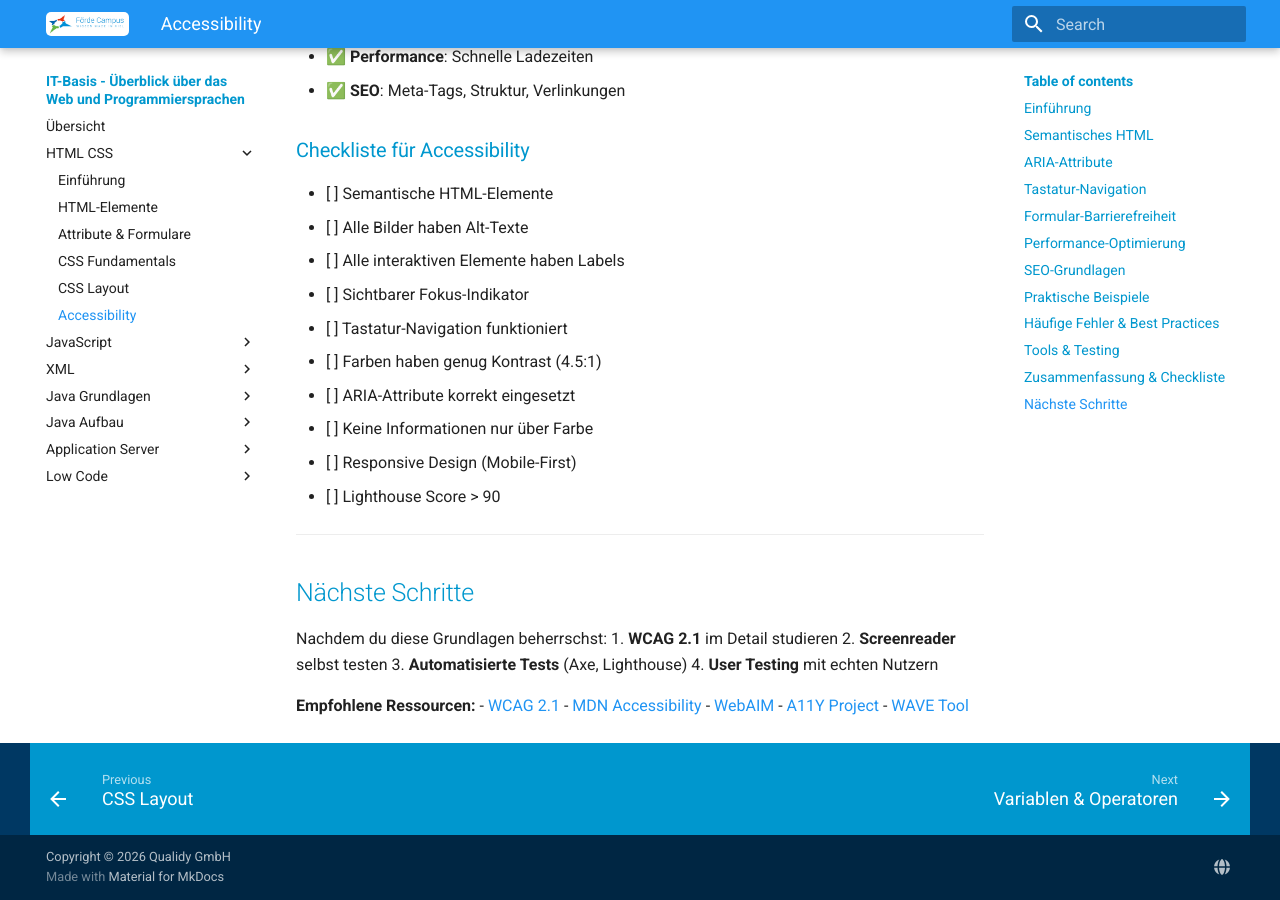
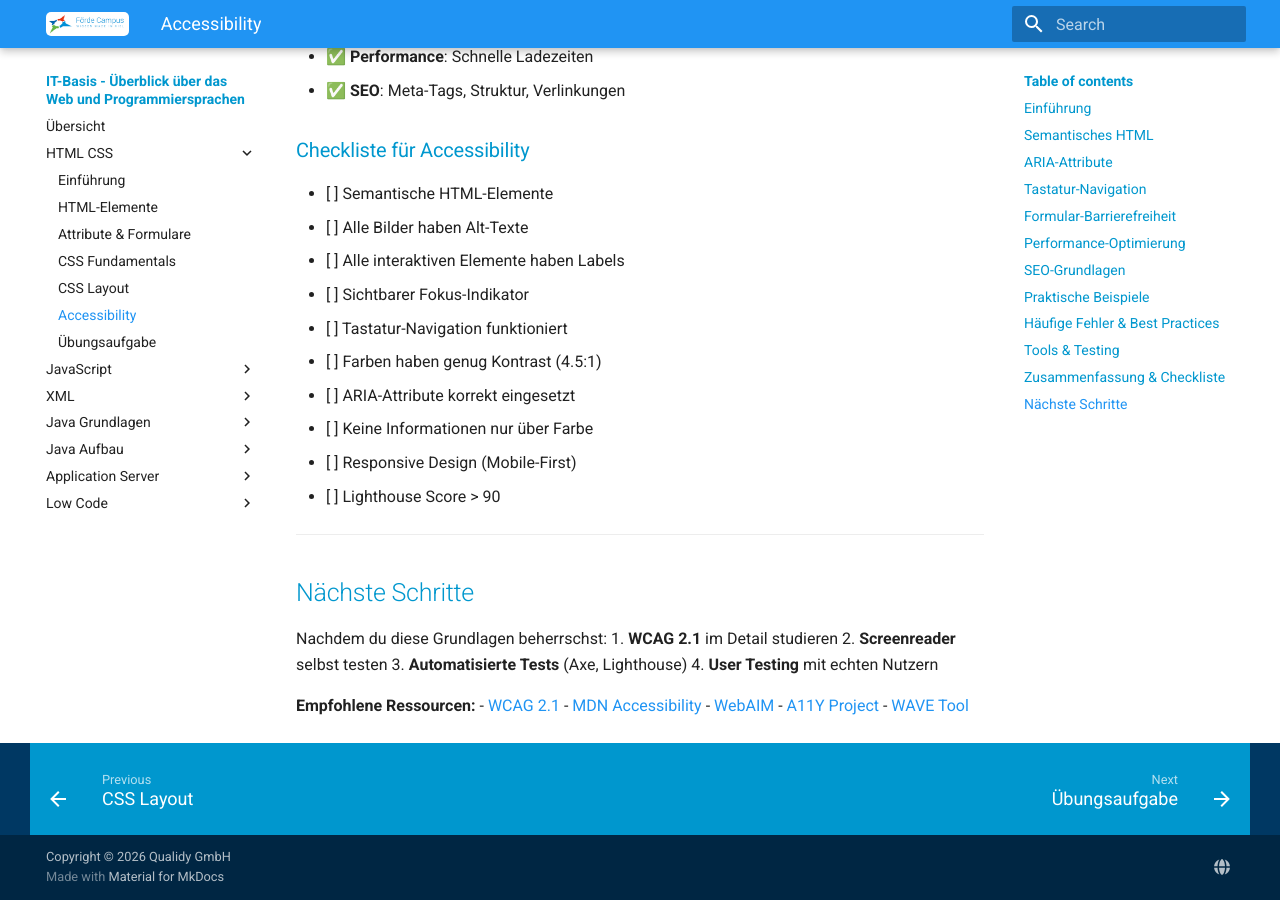
Before and after one commit to Qualidy/wiki-programmiersprachen-grundlagen, an MkDocs documentation site: the page built from docs/content/HTML_CSS/6.md, in a window 1280 px wide and 900 px high, scrolled down 14564 px. Built offline with MkDocs 1.6.1 and Material for MkDocs 9.7.7, drawn with Linux system fonts in a browser that asks for light colours.

Commit message:
Strukturdefinition ergänzung für Übung

```diff
--- a/mkdocs.yml
+++ b/mkdocs.yml
@@ -9,6 +9,7 @@ nav:
     - CSS Fundamentals: content/HTML_CSS/4.md
     - CSS Layout: content/HTML_CSS/5.md
     - Accessibility: content/HTML_CSS/6.md
+    - Übungsaufgabe: content/HTML_CSS/7.md
   - JavaScript:
     - Variablen & Operatoren: content/JavaScript/1.md
     - Kontrollstrukturen: content/JavaScript/2.md
```
